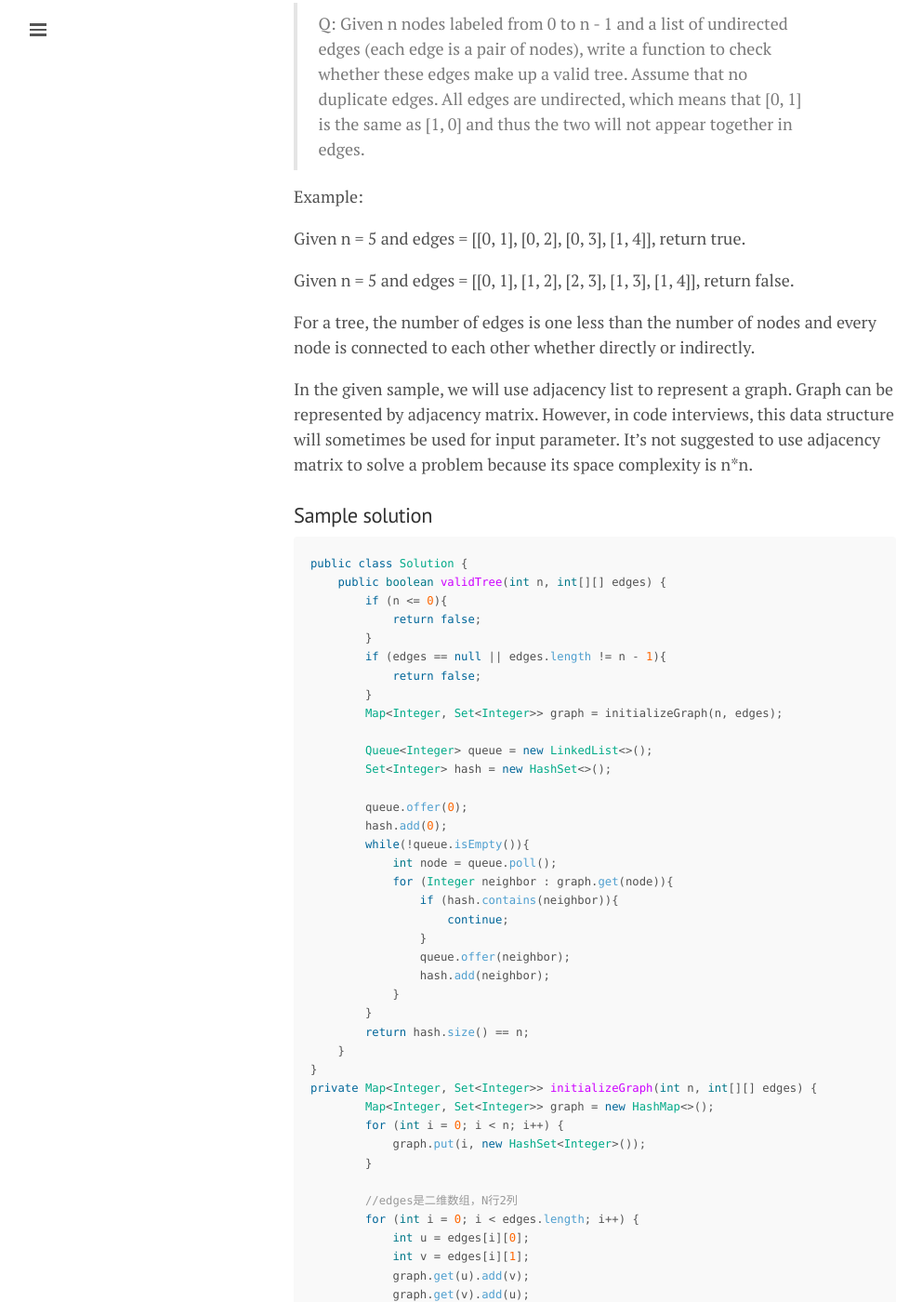
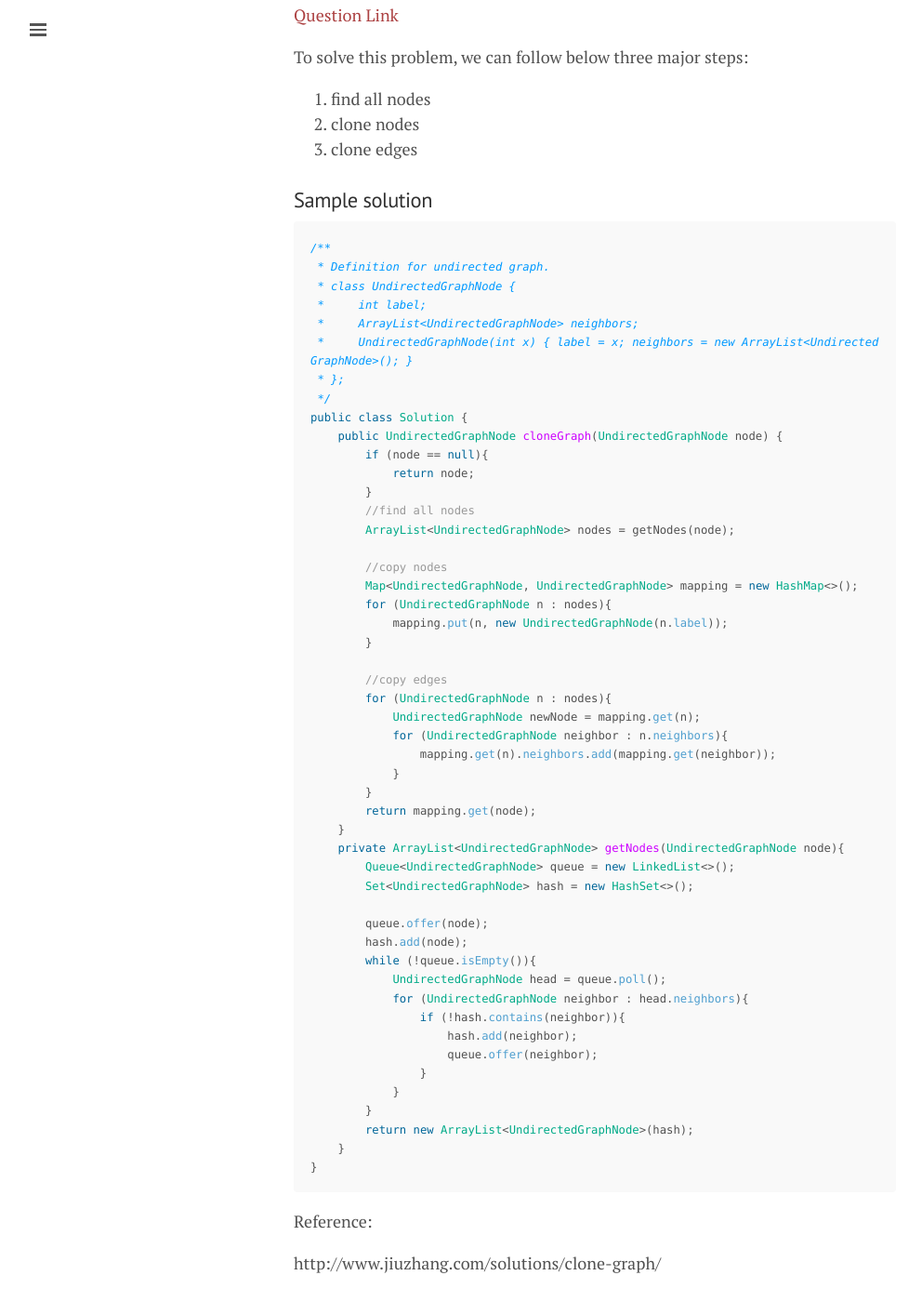
Before and after one commit to Yunhan-Zheng/codingBlog, a Jekyll site: the page built from index.html, in a window 1280 px wide and 1400 px high, scrolled down 206 px. Shown: the whole window at 93% size, without its empty margins (0-992 px from the left). Built offline with Jekyll 4.4.1, drawn with Linux system fonts in a browser that asks for light colours; nearby versions of some CDN libraries; the list of posts is cut into pages by our own code; comment, search, counter and statistics services are not loaded; some of the changed text lies outside the part shown.

Commit message:
update post

````diff
--- /dev/null
+++ b/_posts/2017-05-09-algorithm-cloneGraph.md
@@ -0,0 +1,72 @@
+---
+layout: post
+title: Jiuzhang-Clone Graph
+tags: algorithm jiuzhang bfs revisit facebook
+date: 2017-05-09 16:41:00 -0400
+comments: true
+---
+<a href ="http://www.lintcode.com/en/problem/clone-graph/" target="_blank">Question Link</a>
+
+To solve this problem, we can follow below three major steps:
+
+1. find all nodes
+2. clone nodes
+3. clone edges
+
+### Sample solution
+
+```java
+/**
+ * Definition for undirected graph.
+ * class UndirectedGraphNode {
+ *     int label;
+ *     ArrayList<UndirectedGraphNode> neighbors;
+ *     UndirectedGraphNode(int x) { label = x; neighbors = new ArrayList<UndirectedGraphNode>(); }
+ * };
+ */
+public class Solution {
+    public UndirectedGraphNode cloneGraph(UndirectedGraphNode node) {
+        if (node == null){
+            return node;
+        }
+        //find all nodes
+        ArrayList<UndirectedGraphNode> nodes = getNodes(node);
+
+        //copy nodes
+        Map<UndirectedGraphNode, UndirectedGraphNode> mapping = new HashMap<>();
+        for (UndirectedGraphNode n : nodes){
+            mapping.put(n, new UndirectedGraphNode(n.label));
+        }
+
+        //copy edges
+        for (UndirectedGraphNode n : nodes){
+            UndirectedGraphNode newNode = mapping.get(n);
+            for (UndirectedGraphNode neighbor : n.neighbors){
+                mapping.get(n).neighbors.add(mapping.get(neighbor));
+            }
+        }
+        return mapping.get(node);
+    }
+    private ArrayList<UndirectedGraphNode> getNodes(UndirectedGraphNode node){
+        Queue<UndirectedGraphNode> queue = new LinkedList<>();
+        Set<UndirectedGraphNode> hash = new HashSet<>();
+
+        queue.offer(node);
+        hash.add(node);
+        while (!queue.isEmpty()){
+            UndirectedGraphNode head = queue.poll();
+            for (UndirectedGraphNode neighbor : head.neighbors){
+                if (!hash.contains(neighbor)){
+                    hash.add(neighbor);
+                    queue.offer(neighbor);
+                }
+            }
+        }
+        return new ArrayList<UndirectedGraphNode>(hash);
+    }
+}
+```
+
+Reference:
+
+http://www.jiuzhang.com/solutions/clone-graph/
````
Also changed, not shown: _posts/2017-05-09-algorithm-graphValidTree.md (+3 -3 lines).
